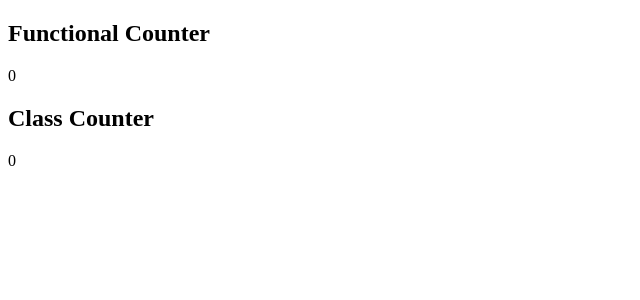
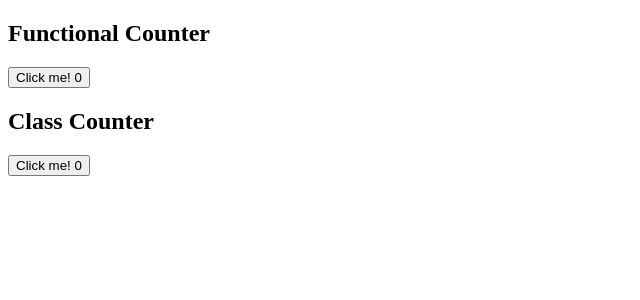
Before and after one commit to alexstrive/ifmo-react-demo, a React (Create React App) app: page / in a window 1280 px wide. Shown: the top 300 px of the page, without its empty margins (0-640 px from the left). Built offline with nearby package versions, Linux system fonts and the light colour scheme.

Commit message:
add interaction

```diff
--- a/src/ClassCounter.tsx
+++ b/src/ClassCounter.tsx
@@ -3,11 +3,15 @@ import React, { Component } from 'react'
 class ClassCounter extends Component {
   state = { value: 0 }
 
+  handleClick = () => {
+    this.setState({ value: this.state.value + 1 })
+  }
+
   render() {
     return (
       <div>
         <h2>Class Counter</h2>
-        {this.state.value}
+        <button onClick={this.handleClick}>Click me! {this.state.value}</button>
       </div>
     )
   }
--- a/src/FunctionalCounter.tsx
+++ b/src/FunctionalCounter.tsx
@@ -3,10 +3,14 @@ import React, { useState, FC } from 'react'
 const FunctionalCounter: FC = () => {
   const [value, setValue] = useState(0)
 
+  const handleClick = () => {
+    setValue(value + 1)
+  }
+
   return (
     <div>
       <h2>Functional Counter</h2>
-      {value}
+      <button onClick={handleClick}>Click me! {value}</button>
     </div>
   )
 }
```
